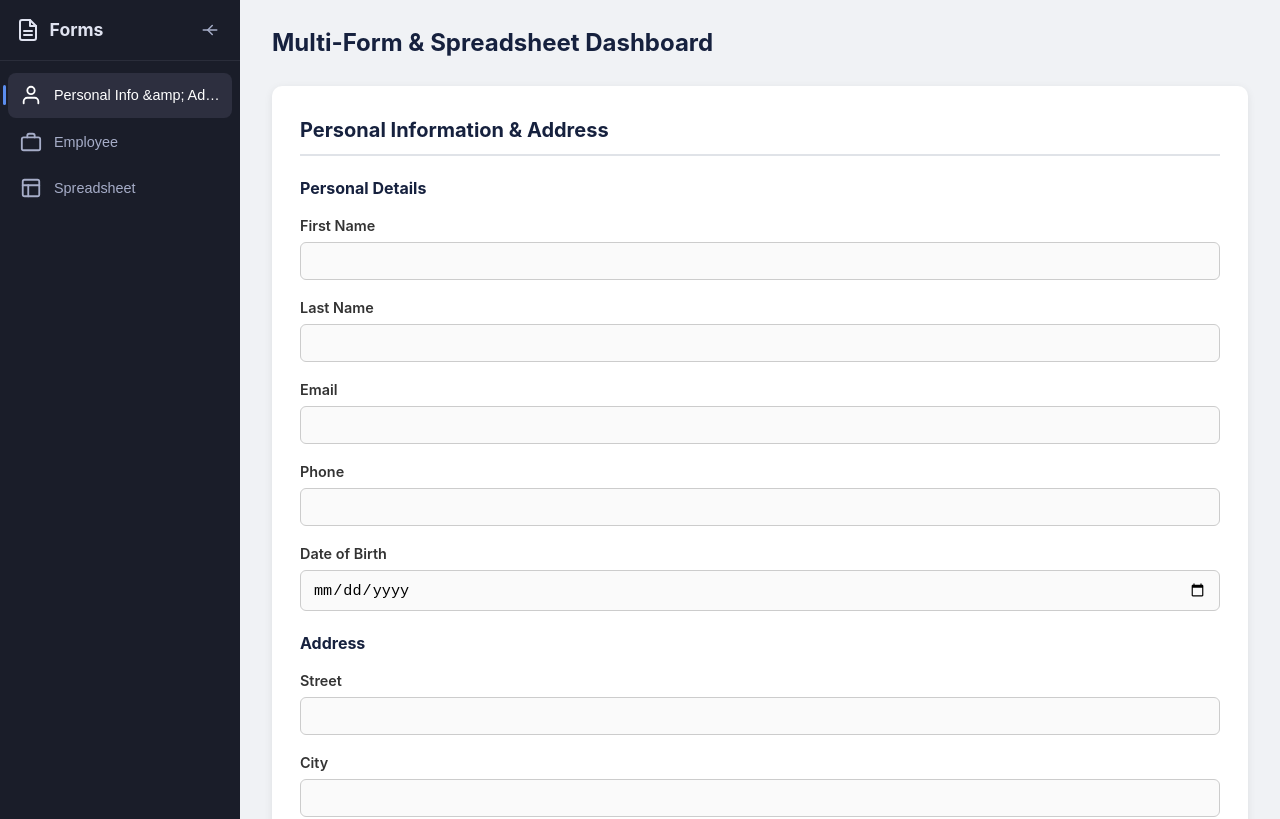
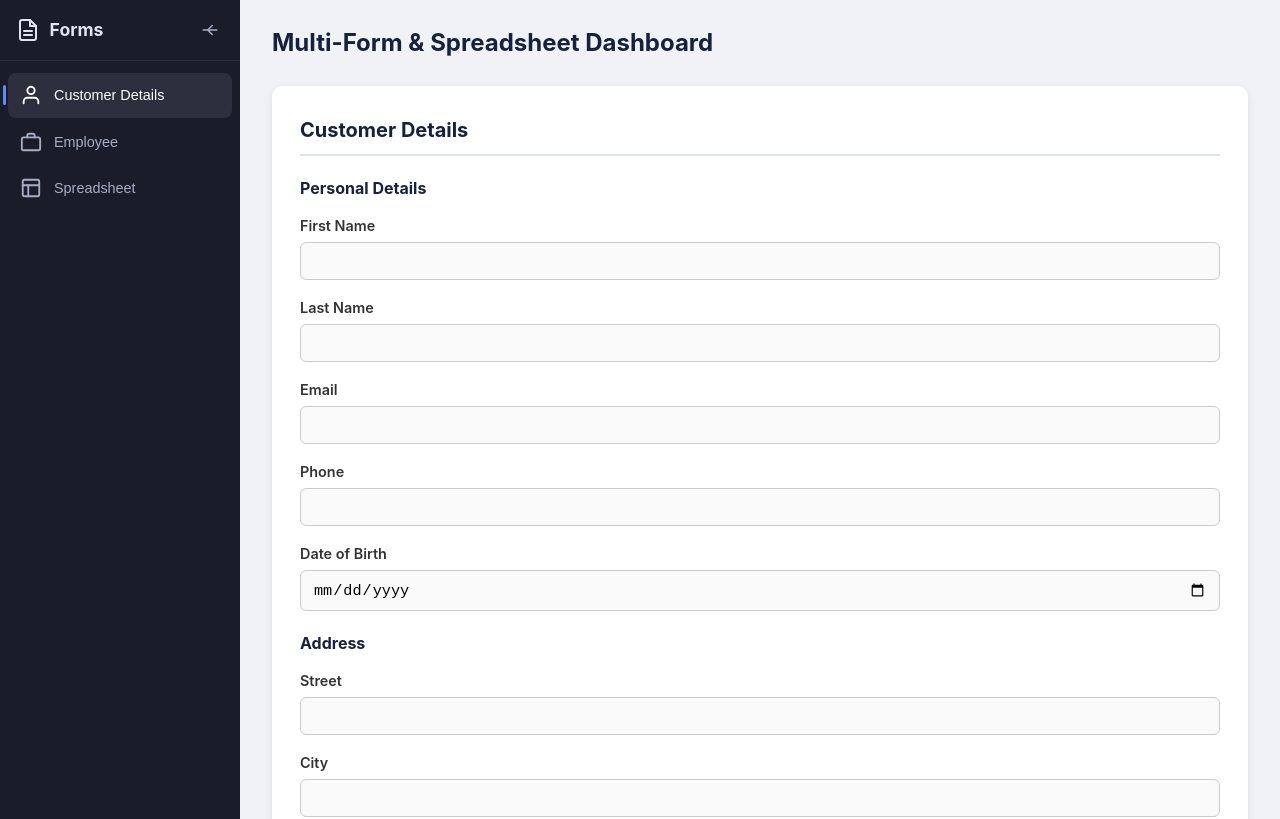
Before and after one commit to akiromishidoze/Input-form---spreadsheet-integration, a React (Vite) app: page / in a window 1280 px wide. Shown: the top 819 px of the page. Built offline with nearby package versions, Linux system fonts and the light colour scheme; no server answers.

Commit message:
refactor: replace PersonalForm with CustomerForm and update sidebar navigation labels

```diff
--- a/src/App.jsx
+++ b/src/App.jsx
@@ -1,6 +1,6 @@
 import { useState, useEffect, useCallback } from 'react';
 import Sidebar from './components/Sidebar';
-import PersonalForm from './components/PersonalForm';
+import CustomerForm from './components/CustomerForm';
 import EmployeeForm from './components/EmployeeForm';
 import SpreadsheetView from './components/SpreadsheetView';
 import Toast from './components/Toast';
@@ -9,7 +9,7 @@ import { fetchEntries, addEntry, deleteEntry, clearEntries } from './api';
 const STORAGE_KEY = 'multiFormData';
 
 export default function App() {
-  const [activeTab, setActiveTab] = useState('personal');
+  const [activeTab, setActiveTab] = useState('customer');
   const [entries, setEntries] = useState([]);
   const [sidebarCollapsed, setSidebarCollapsed] = useState(false);
   const [darkMode, setDarkMode] = useState(() => localStorage.getItem('theme') === 'dark');
@@ -103,7 +103,7 @@ export default function App() {
   }, [entries, showToast]);
 
   const tabs = {
-    personal: <PersonalForm onSubmit={handleSubmit} />,
+    customer: <CustomerForm onSubmit={handleSubmit} />,
     employee: <EmployeeForm onSubmit={handleSubmit} />,
     spreadsheet: (
       <SpreadsheetView
--- a/src/components/PersonalForm.jsx
+++ b/src/components/CustomerForm.jsx
@@ -61,7 +61,7 @@ const ADDRESS_FIELDS = [
   { id: 'country', label: 'Country', type: 'select', options: COUNTRIES },
 ];
 
-export default function PersonalForm({ onSubmit }) {
+export default function CustomerForm({ onSubmit }) {
   const init = () => ({
     ...Object.fromEntries(PERSONAL_FIELDS.map(f => [f.id, ''])),
     ...Object.fromEntries(ADDRESS_FIELDS.map(f => [f.id, f.id === 'country' ? 'Philippines' : ''])),
@@ -77,13 +77,13 @@ export default function PersonalForm({ onSubmit }) {
       alert('Please fill in all required fields.');
       return;
     }
-    onSubmit('Personal Info & Address', data);
+    onSubmit('Customer Details', data);
     setData(init());
   };
 
   return (
     <section className="tab-pane active">
-      <h2>Personal Information &amp; Address</h2>
+      <h2>Customer Details</h2>
       <form onSubmit={handleSubmit}>
         <h3 className="form-section-title">Personal Details</h3>
         {PERSONAL_FIELDS.map(f => (
--- a/src/components/Sidebar.jsx
+++ b/src/components/Sidebar.jsx
@@ -1,7 +1,7 @@
 const NAV_ITEMS = [
   {
-    id: 'personal',
-    label: 'Personal Info &amp; Address',
+    id: 'customer',
+    label: 'Customer Details',
     icon: (
       <svg viewBox="0 0 24 24" fill="none" stroke="currentColor" strokeWidth="2" strokeLinecap="round" strokeLinejoin="round">
         <path d="M20 21v-2a4 4 0 0 0-4-4H8a4 4 0 0 0-4 4v2" />
```
